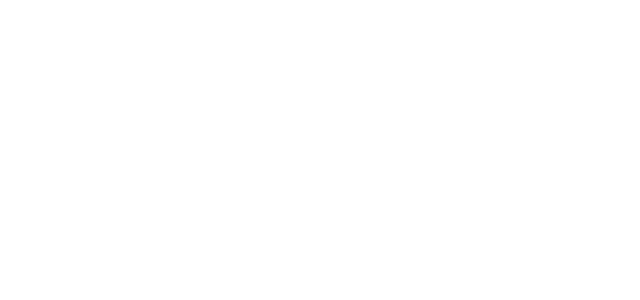
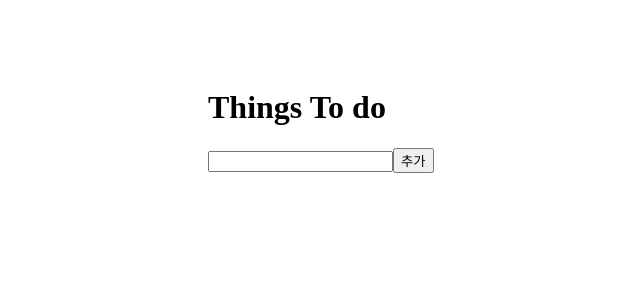
Before and after one commit to ChungKyuKim/todo, a React (Create React App) app: page / in a window 1280 px wide. Shown: the top 300 px of the page, without its empty margins (190-830 px from the left). Built offline with nearby package versions, Linux system fonts and the light colour scheme.

Commit message:
add: 할 일 추가

```diff
--- a/src/App.js
+++ b/src/App.js
@@ -1,5 +1,7 @@
+import Todo from "./components/Todo";
+
 function App() {
-  return;
+  return <Todo />;
 }
 
 export default App;
--- /dev/null
+++ b/src/components/Todo.js
@@ -0,0 +1,44 @@
+import React, { useState, useRef } from "react";
+import styled from "styled-components";
+import TodoHeader from "./TodoHeader";
+import TodoList from "./TodoList";
+
+const Todo = () => {
+  const [todoItems, setTodoItems] = useState([]);
+  const no = useRef(1);
+  const addItems = text => {
+    setTodoItems([
+      ...todoItems,
+      {
+        id: no.current++,
+        text: text,
+      },
+    ]);
+  };
+  return (
+    <TodoWrapper>
+      <TodoBoard>
+        <TodoHeader
+          todoItems={todoItems}
+          setTodoItems={setTodoItems}
+          addItems={addItems}
+        ></TodoHeader>
+        <TodoList todoItems={todoItems}></TodoList>
+      </TodoBoard>
+    </TodoWrapper>
+  );
+};
+
+const TodoWrapper = styled.div`
+  width: 100vw;
+  height: 100vh;
+  display: flex;
+`;
+
+const TodoBoard = styled.div`
+  width: 500px;
+  height: 500px;
+  margin: 0 auto;
+  margin-top: 60px;
+`;
+export default Todo;
--- /dev/null
+++ b/src/components/TodoHeader.js
@@ -0,0 +1,32 @@
+import React, { useState, useRef } from "react";
+import styled from "styled-components";
+
+const TodoHeader = ({ todoItems, setTodoItems, addItems }) => {
+  const [text, setText] = useState("");
+  const textRef = useRef("");
+  const todoHandler = e => {
+    const value = e.target.value;
+    setText(value);
+  };
+
+  const addTodo = e => {
+    e.preventDefault();
+
+    if (!text) return;
+    addItems(text);
+    setText("");
+    textRef.current.focus();
+  };
+
+  return (
+    <div>
+      <h1>Things To do</h1>
+      <TodoInput onChange={todoHandler} value={text} ref={textRef}></TodoInput>
+      <TodoButton onClick={addTodo}>추가</TodoButton>
+    </div>
+  );
+};
+
+const TodoInput = styled.input``;
+const TodoButton = styled.button``;
+export default TodoHeader;
--- /dev/null
+++ b/src/components/TodoList.js
@@ -0,0 +1,22 @@
+import React from "react";
+import styled from "styled-components";
+
+const TodoList = ({ todoItems }) => {
+  return (
+    <>
+      <TodoItems>
+        <ul>
+          {todoItems.map(item => {
+            return <li key={item.id}>{item.text}</li>;
+          })}
+        </ul>
+      </TodoItems>
+    </>
+  );
+};
+
+const TodoItems = styled.div`
+  width: 100%;
+  height: 100%;
+`;
+export default TodoList;
--- a/src/index.js
+++ b/src/index.js
@@ -4,8 +4,4 @@
 import App from "./App";
 
 const root = ReactDOM.createRoot(document.getElementById("root"));
-root.render(
-  <React.StrictMode>
-    <App />
-  </React.StrictMode>
-);
+root.render(<App />);
```
